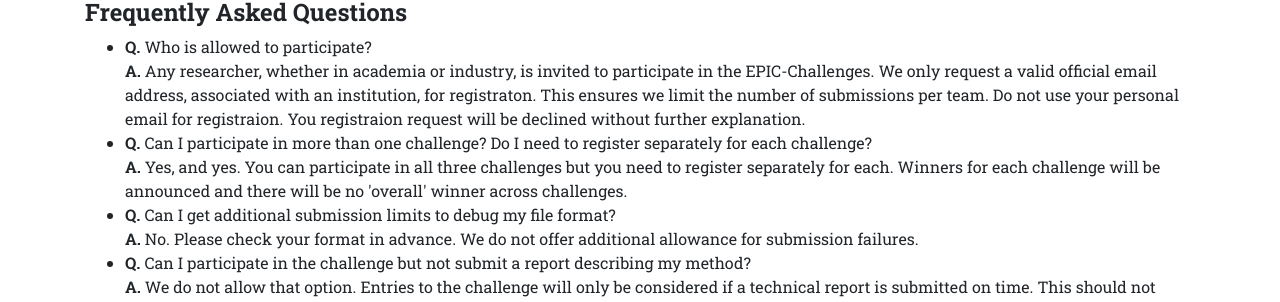
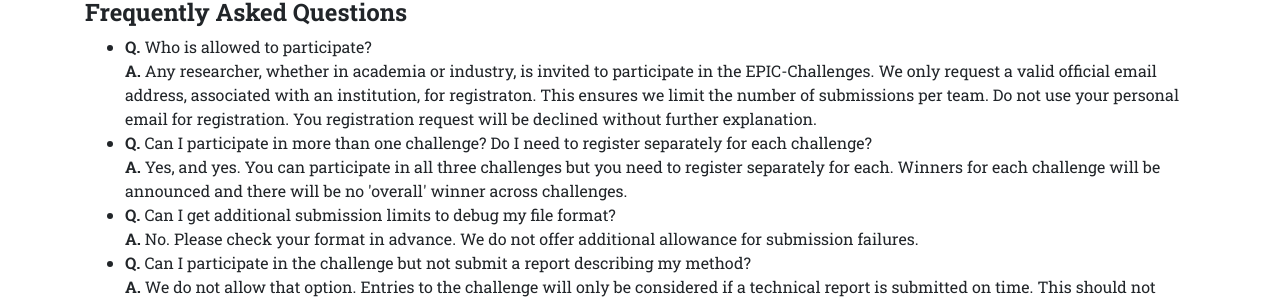
Before and after one commit to epic-kitchens/epic-kitchens.github.io, a Jekyll site: the page built from 2018.html, in a window 1280 px wide and 900 px high, scrolled down 4501 px. Shown: the part 200-502 px from the top of the window. Built offline with Jekyll 4.4.1, drawn with Linux system fonts in a browser that asks for light colours; nearby versions of some CDN libraries; some web fonts are replaced.

Commit message:
registration

```diff
--- a/2018.html
+++ b/2018.html
@@ -271,7 +271,7 @@
         <ul>
            <li>
                 <b>Q.</b> Who is allowed to participate?<br/>
-                <b>A.</b> Any researcher, whether in academia or industry, is invited to participate in the EPIC-Challenges. We only request a valid official email address, associated with an institution, for registraton. This ensures we limit the number of submissions per team. Do not use your personal email for registraion. You registraion request will be declined without further explanation.
+                <b>A.</b> Any researcher, whether in academia or industry, is invited to participate in the EPIC-Challenges. We only request a valid official email address, associated with an institution, for registraton. This ensures we limit the number of submissions per team. Do not use your personal email for registration. You registration request will be declined without further explanation.
             </li>
             <li>
                 <b>Q.</b> Can I participate in more than one challenge? Do I need to register separately for each challenge?<br/>
```
